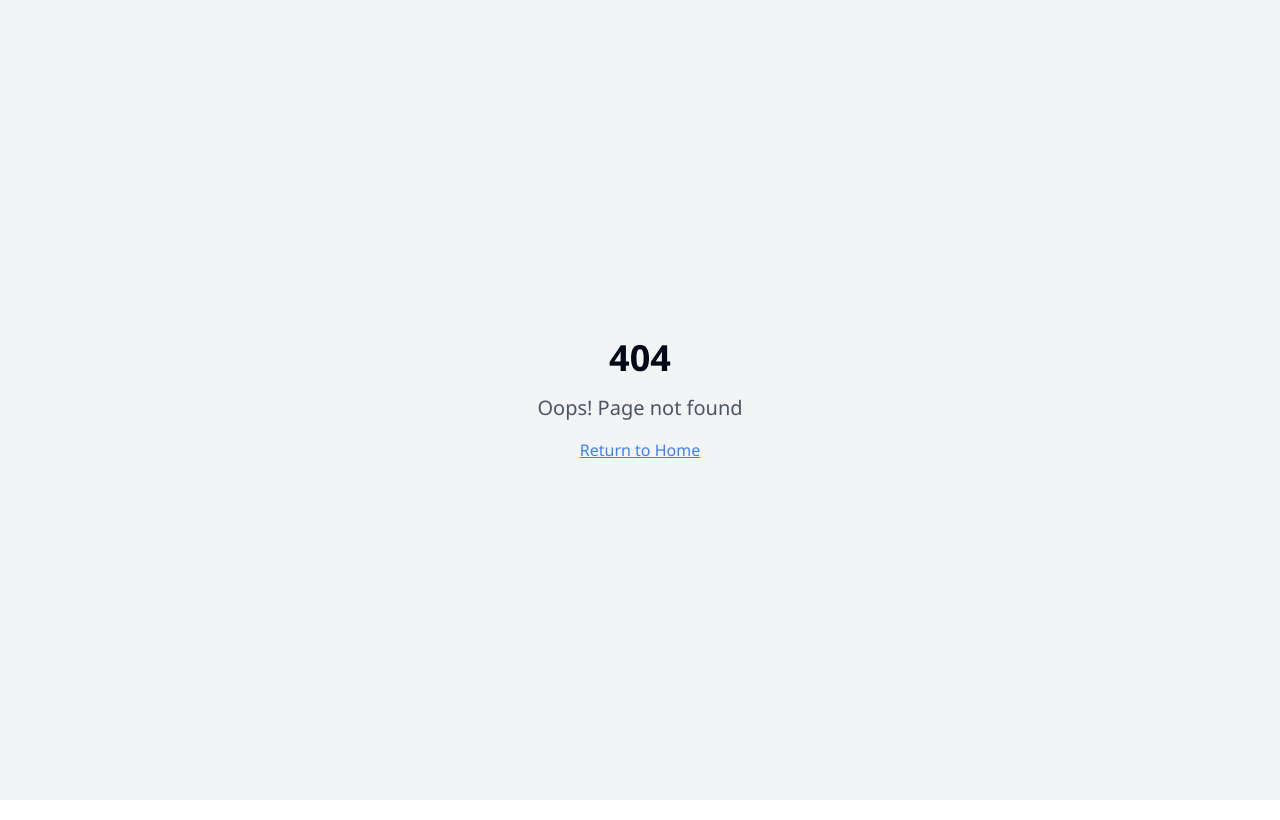
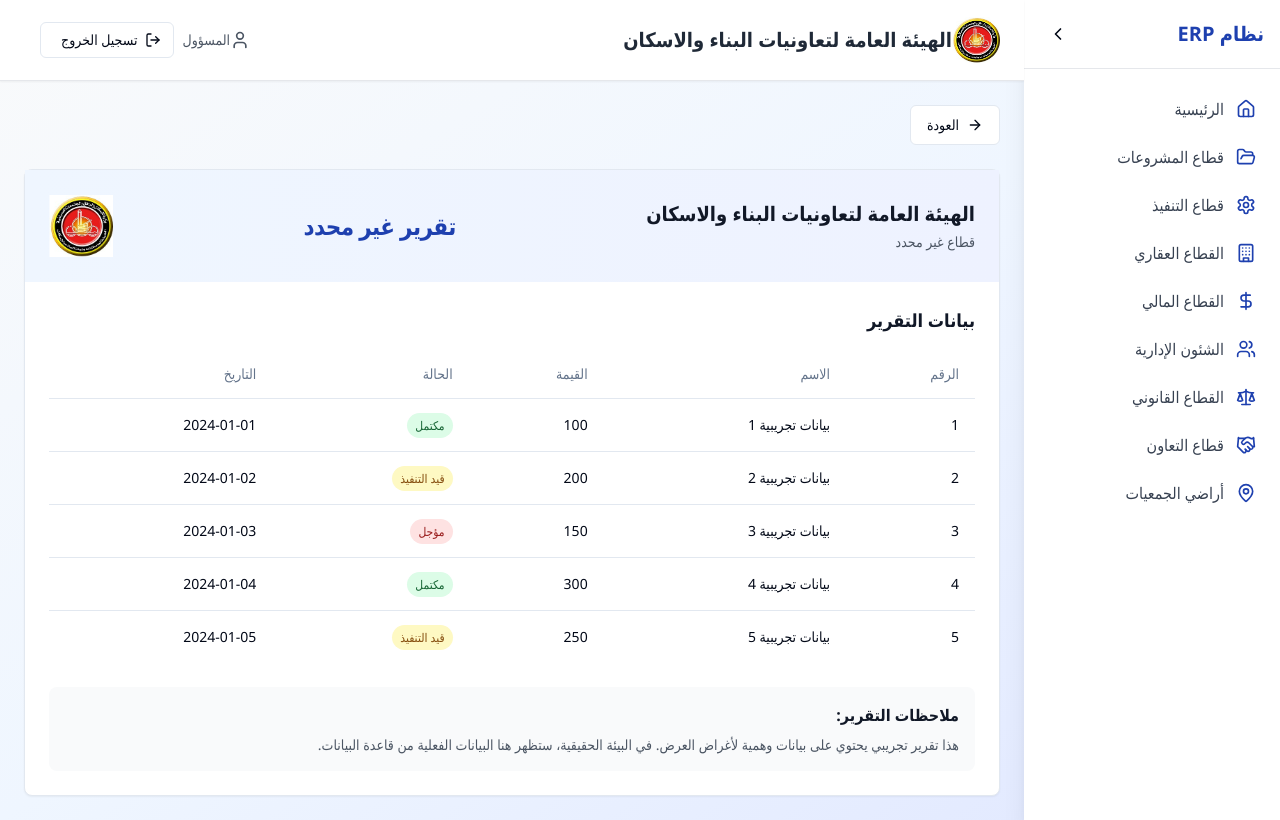
Before and after one commit to ahussiny/heya-insights-dashboard-190bd3f9, a React (Vite) app: page /report in a window 1280 px wide. Before the commit this address had no page. Built offline with nearby package versions, Linux system fonts and the light colour scheme; sample sign-in values are in the browser's storage.

Commit message:
Fix: Reports not working
The reports were not working. This commit fixes the issue.

```diff
--- a/src/App.tsx
+++ b/src/App.tsx
@@ -7,6 +7,7 @@ import { BrowserRouter, Routes, Route, Navigate } from "react-router-dom";
 import { Layout } from "./components/Layout";
 import { LoginPage } from "./components/LoginPage";
 import { ProtectedRoute } from "./components/ProtectedRoute";
+import { ReportView } from "./components/ReportView";
 import { Dashboard } from "./pages/Dashboard";
 import { ProjectsPage } from "./pages/ProjectsPage";
 import { ExecutionPage } from "./pages/ExecutionPage";
@@ -32,6 +33,13 @@ const App = () => (
             <ProtectedRoute>
               <Layout>
                 <Dashboard />
+              </Layout>
+            </ProtectedRoute>
+          } />
+          <Route path="/report" element={
+            <ProtectedRoute>
+              <Layout>
+                <ReportView />
               </Layout>
             </ProtectedRoute>
           } />
```
